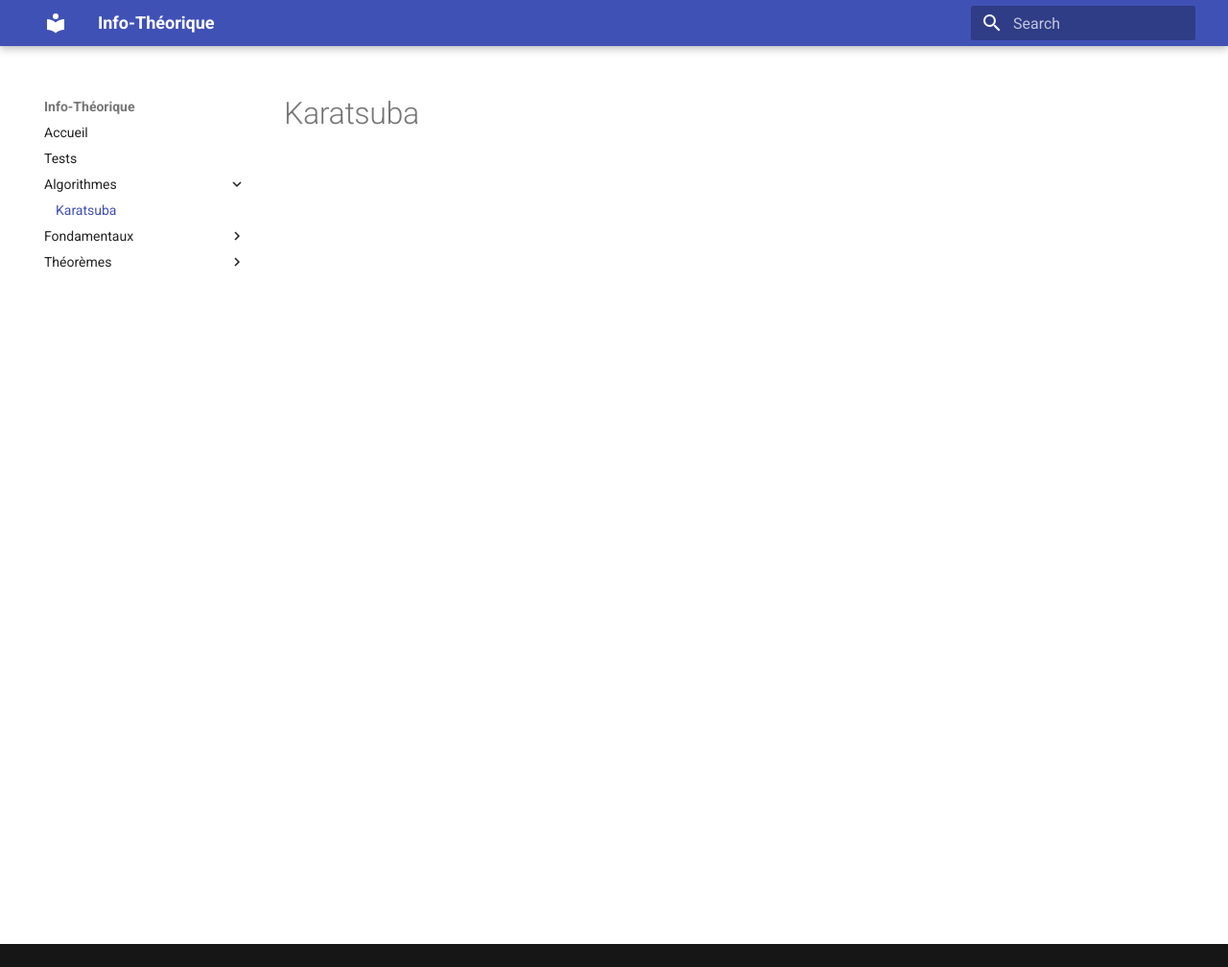
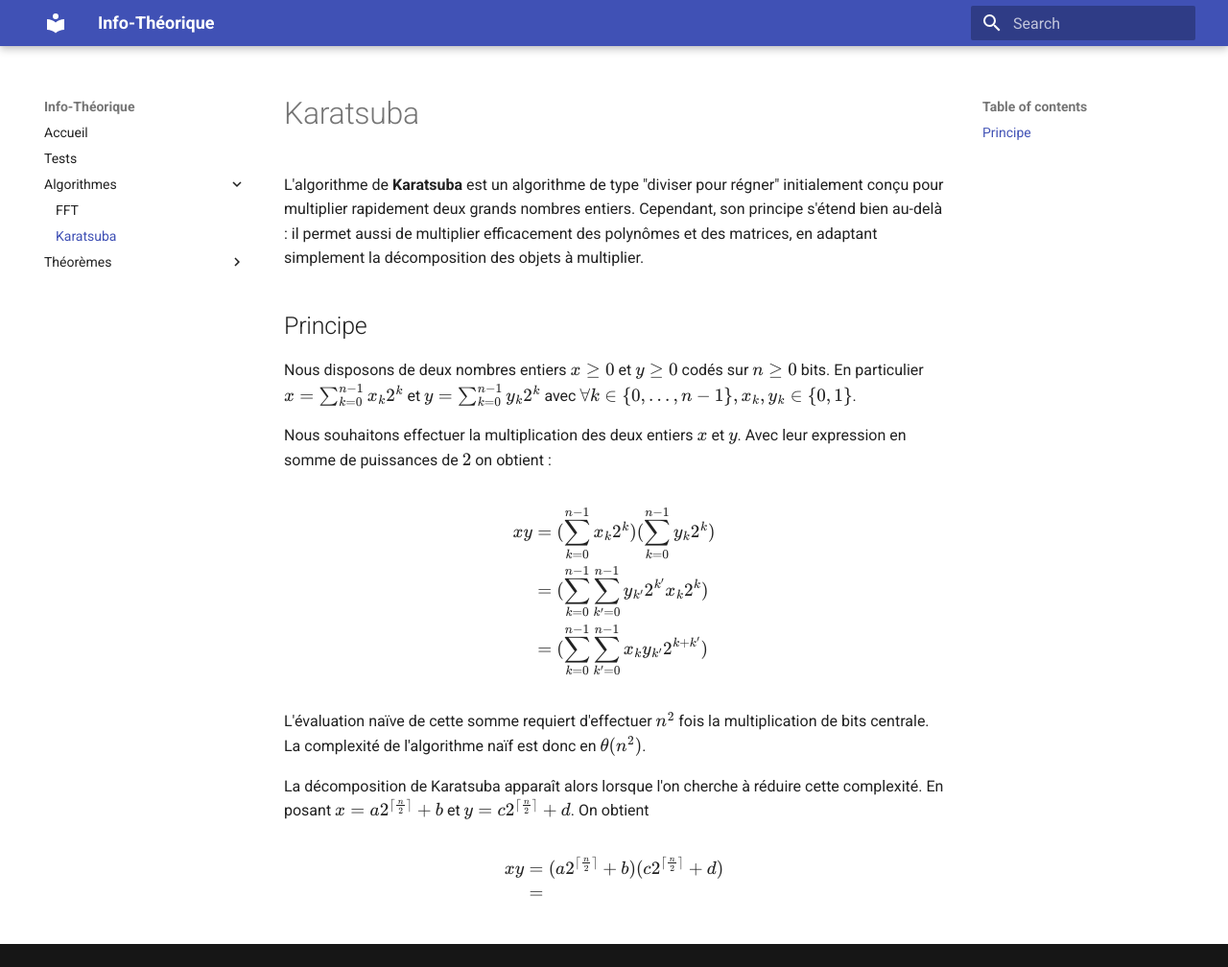
Before and after one commit to CodeByElie/Info-Theorique, an MkDocs documentation site: the page built from docs/Algorithmes/Karatsuba.md, in a window 1280 px wide and 1008 px high. Shown: the whole window at 96% size. Built offline with MkDocs 1.6.1 and Material for MkDocs 9.7.7, drawn with Linux system fonts in a browser that asks for light colours.

```diff
--- a/docs/Algorithmes/Karatsuba.md
+++ b/docs/Algorithmes/Karatsuba.md
@@ -1 +1,28 @@
 # Karatsuba
+
+L'algorithme de <strong>Karatsuba</strong> est un algorithme de type "diviser pour régner" initialement conçu pour multiplier rapidement deux grands nombres entiers. Cependant, son principe s'étend bien au-delà : il permet aussi de multiplier efficacement des polynômes et des matrices, en adaptant simplement la décomposition des objets à multiplier.
+
+## Principe
+
+Nous disposons de deux nombres entiers $x\geq0$ et $y\geq0$ codés sur $n\geq0$ bits. En particulier $x=\sum_{k=0}^{n-1}x_k2^k$ et $y=\sum_{k=0}^{n-1}y_k2^k$ avec $\forall k\in\{0,...,n-1\}, x_k,y_k\in\{0,1\}$.
+
+Nous souhaitons effectuer la multiplication des deux entiers $x$ et $y$. Avec leur expression en somme de puissances de $2$ on obtient :
+
+$$
+\begin{align}
+xy & = (\sum_{k=0}^{n-1}x_k2^k)(\sum_{k=0}^{n-1}y_k2^k) \\
+& = (\sum_{k=0}^{n-1}\sum_{k'=0}^{n-1}y_{k'}2^{k'}x_k2^k) \\
+& = (\sum_{k=0}^{n-1}\sum_{k'=0}^{n-1}x_{k}y_{k'}2^{k+k'}) \\
+\end{align}
+$$
+
+L'évaluation naïve de cette somme requiert d'effectuer $n^2$ fois la multiplication de bits centrale. La complexité de l'algorithme naïf est donc en $\theta(n^2)$.
+
+La décomposition de Karatsuba apparaît alors lorsque l'on cherche à réduire cette complexité. En posant $x=a2^{\lceil\frac{n}{2}\rceil}+b$ et $y=c2^{\lceil\frac{n}{2}\rceil}+d$. On obtient
+
+$$
+\begin{align}
+xy & = (a2^{\lceil\frac{n}{2}\rceil}+b)(c2^{\lceil\frac{n}{2}\rceil}+d) \\
+& =
+\end{align}
+$$
```
Also changed, not shown: docs/Fondamentaux/Polynôme.md (deleted, +0 -31 lines), docs/Théorèmes/Master_theorem.md (+49 -1 lines), docs/Algorithmes/FFT.md (added), 1 other file.
